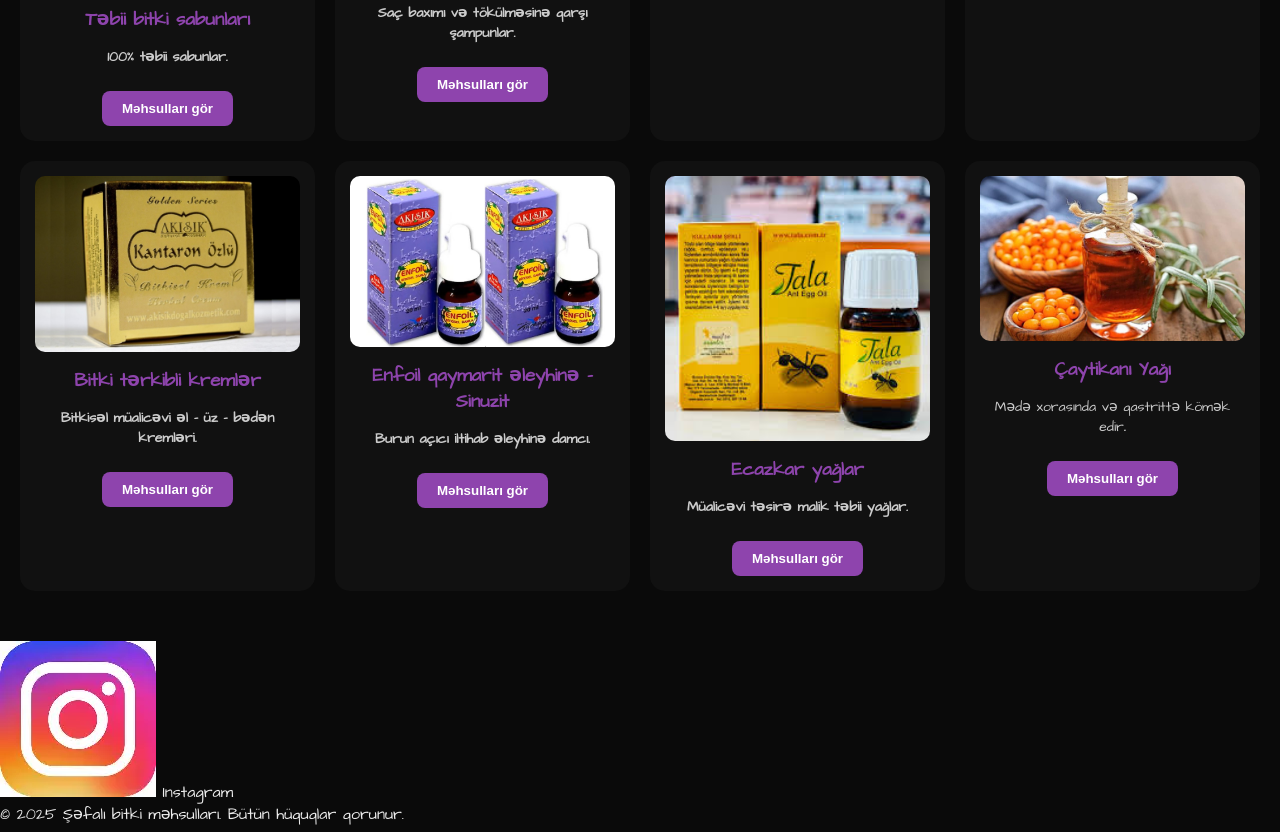
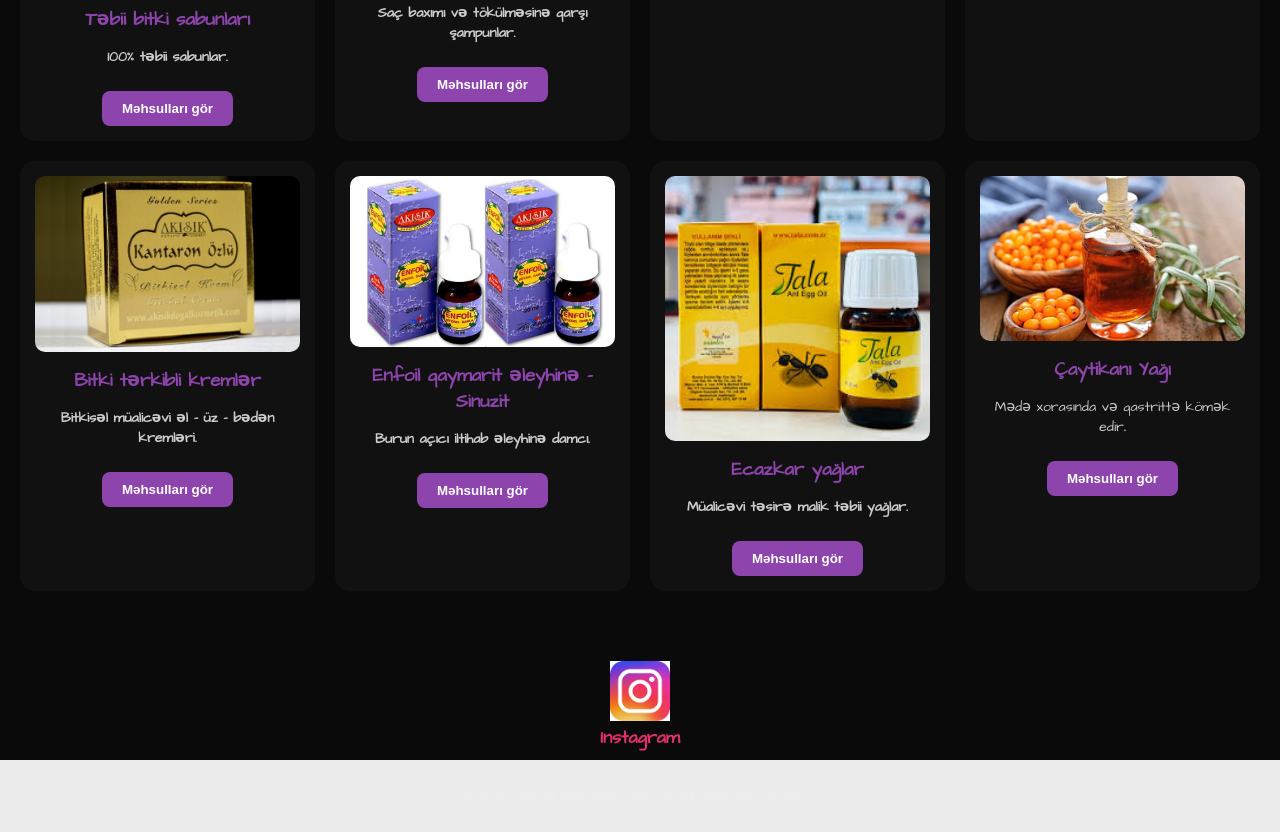
Before and after one commit to anaraydinli55/herbal-bazar, a plain HTML site: page public/herbal-bazar.html in a window 1280 px wide. Shown: the part 1321-2153 px from the top of the page. Drawn offline with Linux system fonts and the light colour scheme.

Commit message:
Update herbal-bazar.css

```diff
--- a/public/herbal-bazar.css
+++ b/public/herbal-bazar.css
@@ -146,3 +146,39 @@
     font-size: 14px;
   }
 }
+
+/* ========== INSTAGRAM ========== */
+.instagram-footer {
+  display: flex;
+  flex-direction: column;  /* dikey hizalama */
+  align-items: center;
+  gap: 4px;
+  margin: 20px 0 10px;
+  text-align: center;
+}
+
+.instagram-footer img {
+  width: 60px;
+  height: 60px;
+}
+
+.instagram-footer a {
+  color: #E1306C;
+  font-weight: 800;
+  font-size: 18px;
+  text-decoration: none;
+  display: flex;
+  flex-direction: column;  /* emoji ve yazı dikey */
+  align-items: center;
+  gap: 4px;
+}
+
+
+/* ========== FOOTER ========== */
+footer {
+  background: #ececec;
+  padding: 26px;
+  margin-top: 10px;
+  text-align: center;
+  font-size: 14px;
+}
```
